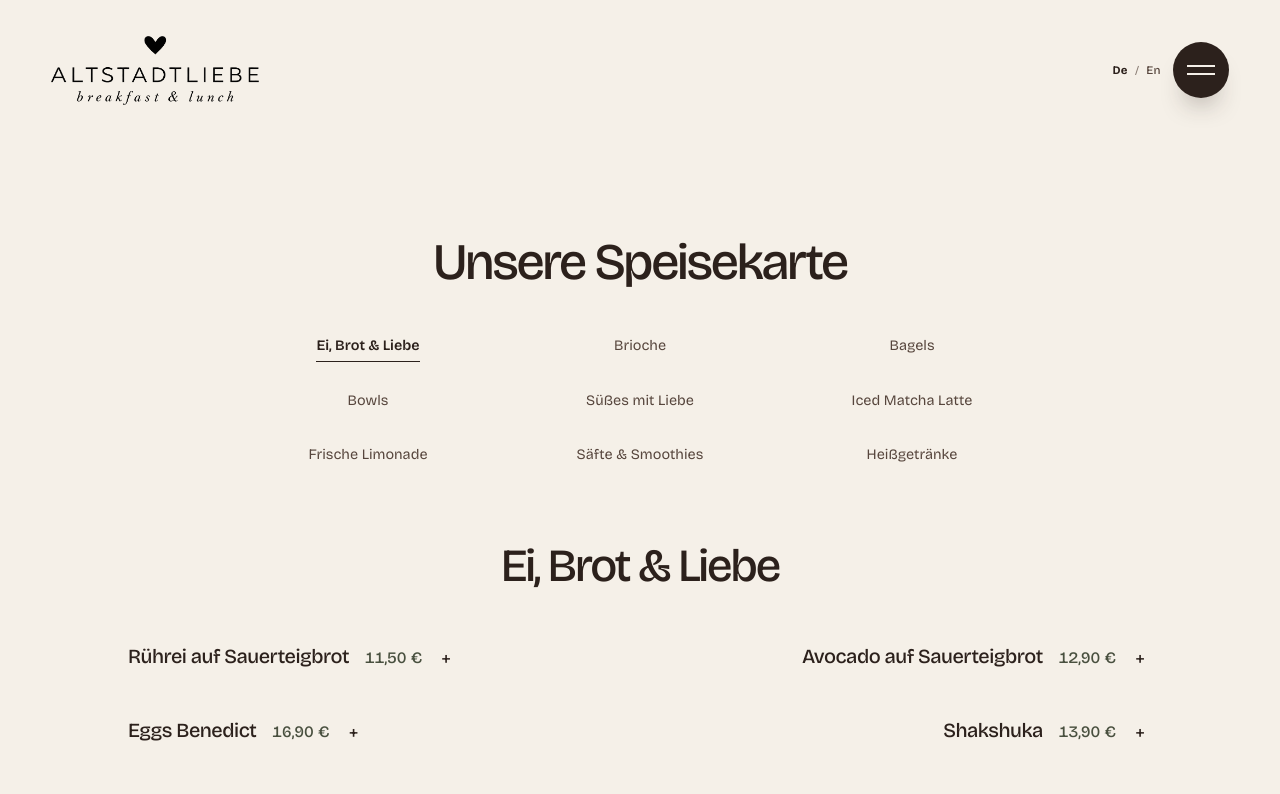
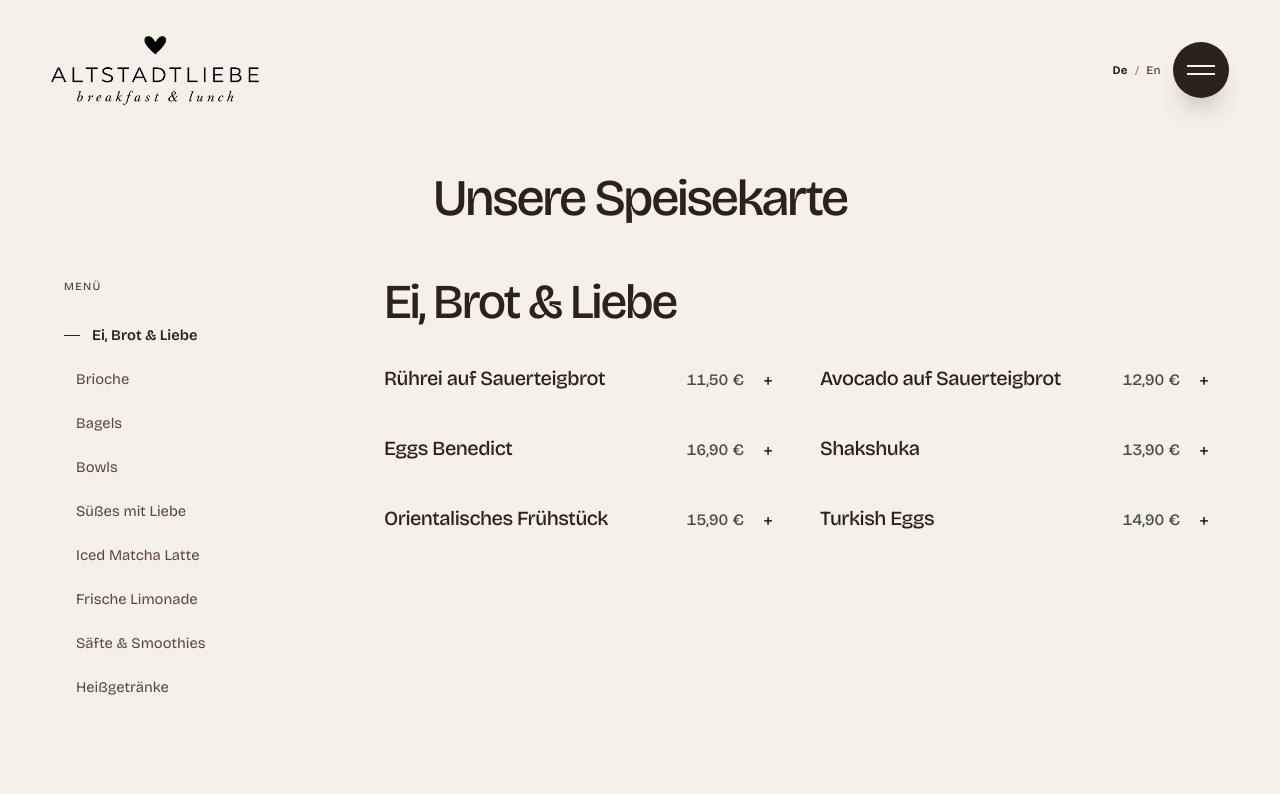
Before and after one commit to veokleo-create07/coffee.luebeck.web, a Next.js app: page /menu in a window 1280 px wide. Shown: the top 794 px of the page. Built offline with nearby package versions, Linux system fonts and the light colour scheme.

Commit message:
Rebuild menu as premium editorial layout

```diff
--- a/components/menu-page.tsx
+++ b/components/menu-page.tsx
@@ -17,6 +17,7 @@ export function MenuPage({ locale, dictionary }: { locale: Locale; dictionary: D
   const languageHref = SEO_ROUTES.menu[locale === "de" ? "en" : "de"];
   const [activeSection, setActiveSection] = useState(0);
   const [expandedItem, setExpandedItem] = useState<string | null>(null);
+  const [mobileMenuOpen, setMobileMenuOpen] = useState(false);
   const sectionOrder = locale === "de"
     ? ["Ei, Brot & Liebe", "Brioche", "Bagels", "Bowls", "Süßes mit Liebe", "Iced Matcha Latte", "Frische Limonade", "Säfte & Smoothies", "Heißgetränke"]
     : ["Eggs, Bread & Love", "Brioche", "Bagels", "Bowls", "Sweet Treats Made with Love", "Iced Matcha Latte", "Fresh Lemonades", "Juices & Smoothies", "Hot Drinks"];
@@ -87,40 +88,78 @@ export function MenuPage({ locale, dictionary }: { locale: Locale; dictionary: D
     <div className="min-h-screen overflow-hidden bg-ivory">
       <JsonLd data={jsonLd} />
       <SiteHeader locale={locale} dictionary={dictionary} languageHref={languageHref} />
-      <main className="page-gutter pb-24 pt-16 md:pb-32 md:pt-24 lg:pt-32">
+      <main className="page-gutter pb-24 pt-10 md:pb-32 md:pt-14 lg:pt-16">
         <div className="mx-auto max-w-7xl">
           <header className="text-center">
             <h1 className="editorial-heading mx-auto max-w-[21ch] text-balance text-center text-[clamp(2rem,4vw,3.75rem)] font-medium leading-[0.98] tracking-[-0.05em] text-espresso">{copy.title}</h1>
-            <nav aria-label={locale === "de" ? "Menübereiche" : "Menu sections"} className="mx-auto mt-8 grid max-w-3xl grid-cols-2 gap-x-8 gap-y-2 sm:grid-cols-3 md:mt-10 md:gap-x-12 md:gap-y-3">
+          </header>
+
+          <div className="mx-auto mt-10 max-w-6xl md:mt-14 lg:grid lg:grid-cols-[14rem_minmax(0,1fr)] lg:items-start lg:gap-16 xl:gap-24">
+            <aside>
+              <div className="lg:hidden">
+                <p className="text-[0.68rem] font-medium uppercase tracking-[0.12em] text-espresso-soft">{locale === "de" ? "Menübereich" : "Menu section"}</p>
+                <button
+                  type="button"
+                  onClick={() => setMobileMenuOpen((current) => !current)}
+                  aria-expanded={mobileMenuOpen}
+                  aria-controls="mobile-menu-sections"
+                  className="mt-1 flex min-h-12 w-full items-center justify-between gap-4 border-b border-espresso/20 py-2 text-left text-base font-medium text-espresso"
+                >
+                  <span>{selectedSection.title}</span>
+                  <svg aria-hidden="true" viewBox="0 0 20 20" className={`size-4 shrink-0 transition-transform duration-300 ${mobileMenuOpen ? "rotate-180" : "rotate-0"}`} fill="none">
+                    <path d="m5 7.5 5 5 5-5" stroke="currentColor" strokeWidth="1.5" strokeLinecap="round" strokeLinejoin="round" />
+                  </svg>
+                </button>
+                {mobileMenuOpen && (
+                  <nav id="mobile-menu-sections" aria-label={locale === "de" ? "Menübereiche" : "Menu sections"} className="menu-item-details border-b border-espresso/10 py-3">
                     {menuSections.map((section, sectionIndex) => (
                       <button
                         key={`${sectionIndex}-${section.title}`}
+                        type="button"
+                        onClick={() => {
+                          setActiveSection(sectionIndex);
+                          setExpandedItem(null);
+                          setMobileMenuOpen(false);
+                        }}
+                        aria-pressed={activeSection === sectionIndex}
+                        className={`block min-h-10 w-full py-2 text-left text-sm transition-colors ${activeSection === sectionIndex ? "font-semibold text-espresso" : "font-normal text-espresso-soft"}`}
+                      >
+                        {section.title}
+                      </button>
+                    ))}
+                  </nav>
+                )}
+              </div>
+
+              <nav aria-label={locale === "de" ? "Menübereiche" : "Menu sections"} className="sticky top-8 hidden flex-col items-start gap-1 lg:flex">
+                <p className="mb-4 text-[0.68rem] font-medium uppercase tracking-[0.12em] text-espresso-soft">{locale === "de" ? "Menü" : "Menu"}</p>
+                {menuSections.map((section, sectionIndex) => (
+                  <button
+                    key={`${sectionIndex}-${section.title}`}
+                    type="button"
                     onClick={() => {
                       setActiveSection(sectionIndex);
                       setExpandedItem(null);
                     }}
-                  type="button"
                     aria-pressed={activeSection === sectionIndex}
-                  className={`group flex min-h-10 items-center justify-center px-1 py-2 text-center text-[0.78rem] transition-colors duration-200 md:text-[0.9rem] ${
-                    activeSection === sectionIndex ? "font-semibold text-espresso" : "font-normal text-espresso-soft hover:text-espresso"
-                  }`}
+                    className={`group flex min-h-10 items-center gap-3 py-2 text-left text-[0.92rem] transition-colors ${activeSection === sectionIndex ? "font-semibold text-espresso" : "font-normal text-espresso-soft hover:text-espresso"}`}
                   >
-                  <span className={`border-b pb-1 transition-colors duration-200 ${activeSection === sectionIndex ? "border-espresso" : "border-transparent group-hover:border-espresso/25"}`}>{section.title}</span>
+                    <span aria-hidden="true" className={`h-px bg-espresso transition-[width,opacity] duration-300 ${activeSection === sectionIndex ? "w-4 opacity-100" : "w-0 opacity-0 group-hover:w-2 group-hover:opacity-40"}`} />
+                    <span>{section.title}</span>
                   </button>
                 ))}
               </nav>
-          </header>
+            </aside>
 
-          <section key={selectedSection.title} className="menu-section-panel mt-12 md:mt-16" aria-labelledby="selected-menu-section">
-            <header className="text-center">
-              <h2 id="selected-menu-section" className="editorial-heading mx-auto max-w-[21ch] text-balance text-[clamp(1.8rem,3.6vw,3.25rem)] font-medium leading-[0.98] tracking-[-0.05em] text-espresso">
+            <section key={selectedSection.title} className="menu-section-panel mt-12 lg:mt-0" aria-labelledby="selected-menu-section">
+              <header className="text-center lg:text-left">
+                <h2 id="selected-menu-section" className="editorial-heading max-w-[21ch] text-balance text-[clamp(2rem,3.8vw,3.5rem)] font-medium leading-[0.96] tracking-[-0.05em] text-espresso">
                   {selectedSection.title}
                 </h2>
               </header>
 
-            <ul className="mx-auto mt-10 grid max-w-5xl items-start gap-x-12 gap-y-10 md:mt-14 md:grid-cols-2 md:gap-y-12">
+            <ul className="mt-10 grid items-start gap-x-10 gap-y-9 md:grid-cols-2 md:gap-y-11">
               {selectedSection.items.map((item, itemIndex) => {
-                const alignRight = itemIndex % 2 === 1;
                 const itemKey = `${selectedSection.title}-${itemIndex}`;
                 const hasDetails = Boolean(item.description || item.extras);
                 const isExpanded = expandedItem === itemKey;
@@ -128,11 +167,7 @@ export function MenuPage({ locale, dictionary }: { locale: Locale; dictionary: D
                 return (
                   <li
                     key={`${item.name}-${itemIndex}`}
-                    className={`w-full max-w-xl text-left ${
-                      alignRight
-                        ? "md:ml-auto md:text-right md:justify-self-end"
-                        : "md:mr-auto md:text-left md:justify-self-start"
-                    }`}
+                    className="w-full text-left"
                   >
                     {hasDetails ? (
                       <button
@@ -140,7 +175,7 @@ export function MenuPage({ locale, dictionary }: { locale: Locale; dictionary: D
                         onClick={() => setExpandedItem(isExpanded ? null : itemKey)}
                         aria-expanded={isExpanded}
                         aria-controls={`menu-item-details-${activeSection}-${itemIndex}`}
-                        className={`group flex w-full items-baseline justify-between gap-x-4 gap-y-1 text-left outline-none ${alignRight ? "md:justify-end md:text-right" : "md:justify-start"}`}
+                        className="group flex w-full items-baseline justify-between gap-x-4 gap-y-1 text-left outline-none"
                       >
                         <h3 className="text-lg font-medium leading-tight tracking-[-0.025em] text-espresso md:text-xl">{item.name}</h3>
                         <span className="flex shrink-0 items-center gap-3">
@@ -149,7 +184,7 @@ export function MenuPage({ locale, dictionary }: { locale: Locale; dictionary: D
                         </span>
                       </button>
                     ) : (
-                      <div className={`flex flex-wrap items-baseline justify-between gap-x-4 gap-y-1 ${alignRight ? "md:justify-end" : "md:justify-start"}`}>
+                      <div className="flex flex-wrap items-baseline justify-between gap-x-4 gap-y-1">
                         <h3 className="text-lg font-medium leading-tight tracking-[-0.025em] text-espresso md:text-xl">{item.name}</h3>
                         <p className="text-sm font-medium tabular-nums text-olive-deep md:text-base">{item.price}</p>
                       </div>
@@ -166,6 +201,7 @@ export function MenuPage({ locale, dictionary }: { locale: Locale; dictionary: D
             </ul>
             {selectedSection.extras && <p className="mx-auto mt-14 max-w-3xl text-center text-[0.75rem] italic leading-[1.55] text-olive-deep md:text-[0.82rem]">{selectedSection.extras}</p>}
             </section>
+          </div>
 
           <section className="mt-16 grid overflow-hidden rounded-[1.5rem] bg-espresso text-ivory md:mt-24 md:grid-cols-[0.85fr_1.15fr] md:rounded-[2rem]">
             <div className="relative min-h-72 md:min-h-[30rem]">
```
Lines whose indentation alone changed are shown as unchanged.
